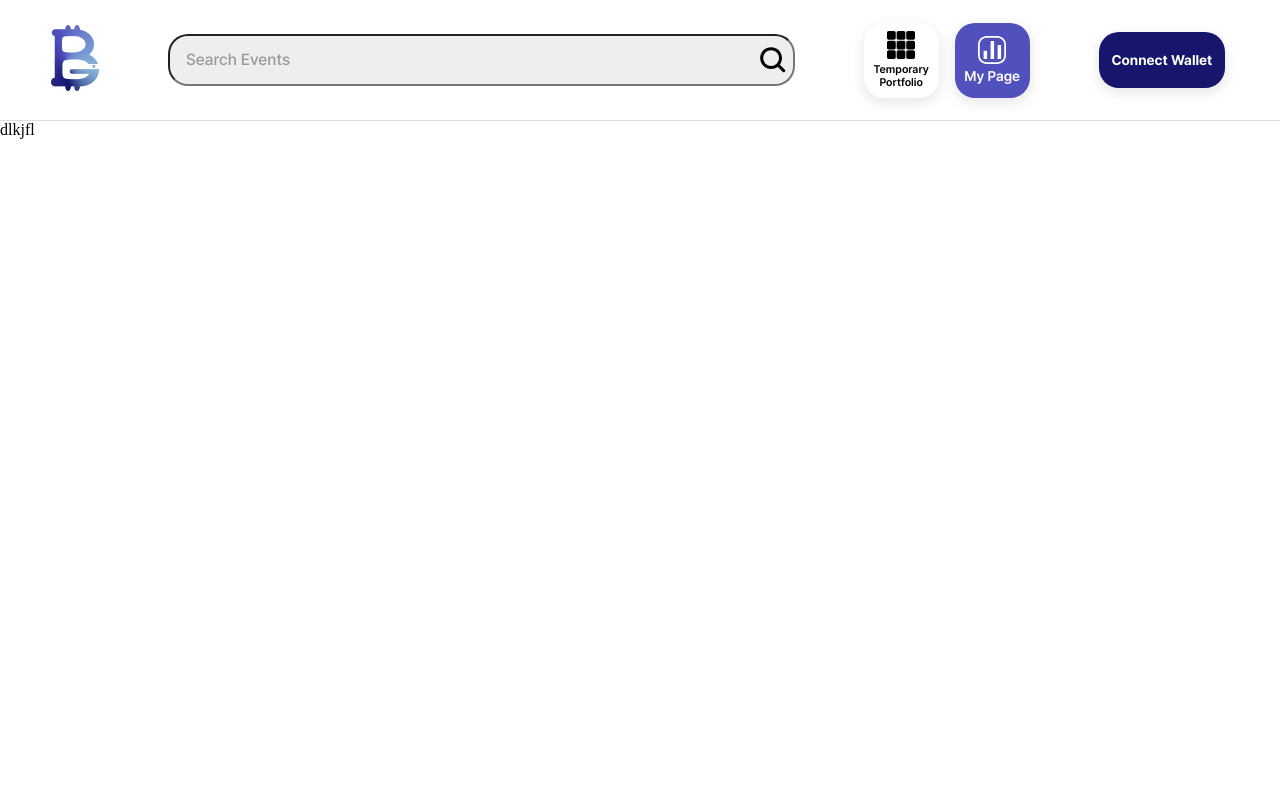
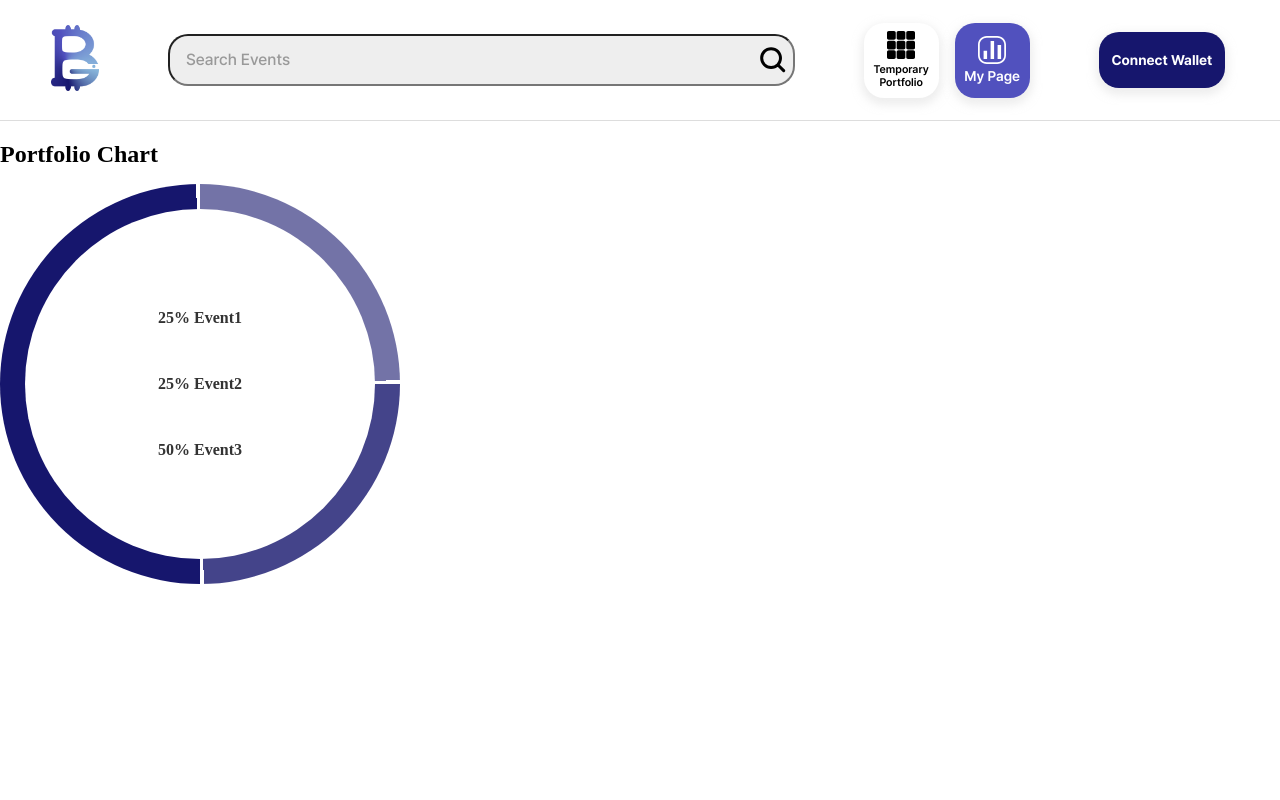
Before and after one commit to sgkrc/Package, a Next.js app in the folder apps/client/: page /mypage in a window 1280 px wide. Shown: the top 800 px of the page. Built offline with nearby package versions, Linux system fonts and the light colour scheme.

Commit message:
mypage-DonutChart
feat - donutchart

```diff
--- a/apps/client/src/app/mypage/mypage.module.scss
+++ b/apps/client/src/app/mypage/mypage.module.scss
@@ -1,4 +1,45 @@
 .pageContainer {
   width: 100vw;
   height: 100vh;
+
+  h2 {
+    font-size: 1.5rem;
+    margin-bottom: 1rem;
+  }
+
+  .donutChart {
+    position: relative;
+    width: 400px;
+    height: 400px;
+    border-radius: 50%;
+    background-size: cover;
+    display: flex;
+    justify-content: center;
+    align-items: center;
+
+    &::after {
+      content: "";
+      position: absolute;
+      width: 350px;
+      height: 350px;
+      background-color: #fff;
+      border-radius: 50%;
+      z-index: 1;
+    }
+
+    .innerText {
+      position: absolute;
+      z-index: 2;
+      display: flex;
+      flex-direction: column;
+      align-items: center;
+      font-size: 1rem;
+      font-weight: bold;
+      color: #333;
+      gap: 3rem;
+      span {
+        margin: 0.25rem 0.5rem;
+      }
+    }
+  }
 }
--- a/apps/client/src/app/mypage/page.tsx
+++ b/apps/client/src/app/mypage/page.tsx
@@ -1,5 +1,44 @@
+import { eventDatas } from "@/mock/myPageData";
 import s from "./mypage.module.scss";
 
 export default function MyPage() {
-  return <div className={s.pageContainer}>dlkjfl</div>;
+  const createConicGradient = () => {
+    const colors = ["#7373A7", "#44448A", "#16166d"];
+    const gap = 0.3;
+    let gradientStops = "";
+    let accumulatedPercentage = 0;
+
+    eventDatas.forEach((event, index) => {
+      const color = colors[index % colors.length];
+      const start = accumulatedPercentage;
+      const end = accumulatedPercentage + event.volume - gap;
+
+      gradientStops += `${color} ${start}% ${end}%, `;
+      accumulatedPercentage = end + gap;
+
+      gradientStops += `transparent ${end}% ${accumulatedPercentage}%, `;
+    });
+
+    return `conic-gradient(${gradientStops.slice(0, -2)})`;
+  };
+
+  return (
+    <div className={s.pageContainer}>
+      <h2>Portfolio Chart</h2>
+      <div
+        className={s.donutChart}
+        style={{
+          backgroundImage: createConicGradient(),
+        }}
+      >
+        <div className={s.innerText}>
+          {eventDatas.map((event) => (
+            <div key={event.name}>
+              <span>{`${event.volume}% ${event.name}`}</span>
+            </div>
+          ))}
+        </div>
+      </div>
+    </div>
+  );
 }
--- a/apps/client/src/mock/myPageData.ts
+++ b/apps/client/src/mock/myPageData.ts
@@ -4,3 +4,9 @@ export interface EventData {
 }
 
 export type EventDatas = EventData[];
+
+export const eventDatas: EventDatas = [
+  { name: "Event1", volume: 25 },
+  { name: "Event2", volume: 25 },
+  { name: "Event3", volume: 50 },
+];
```
